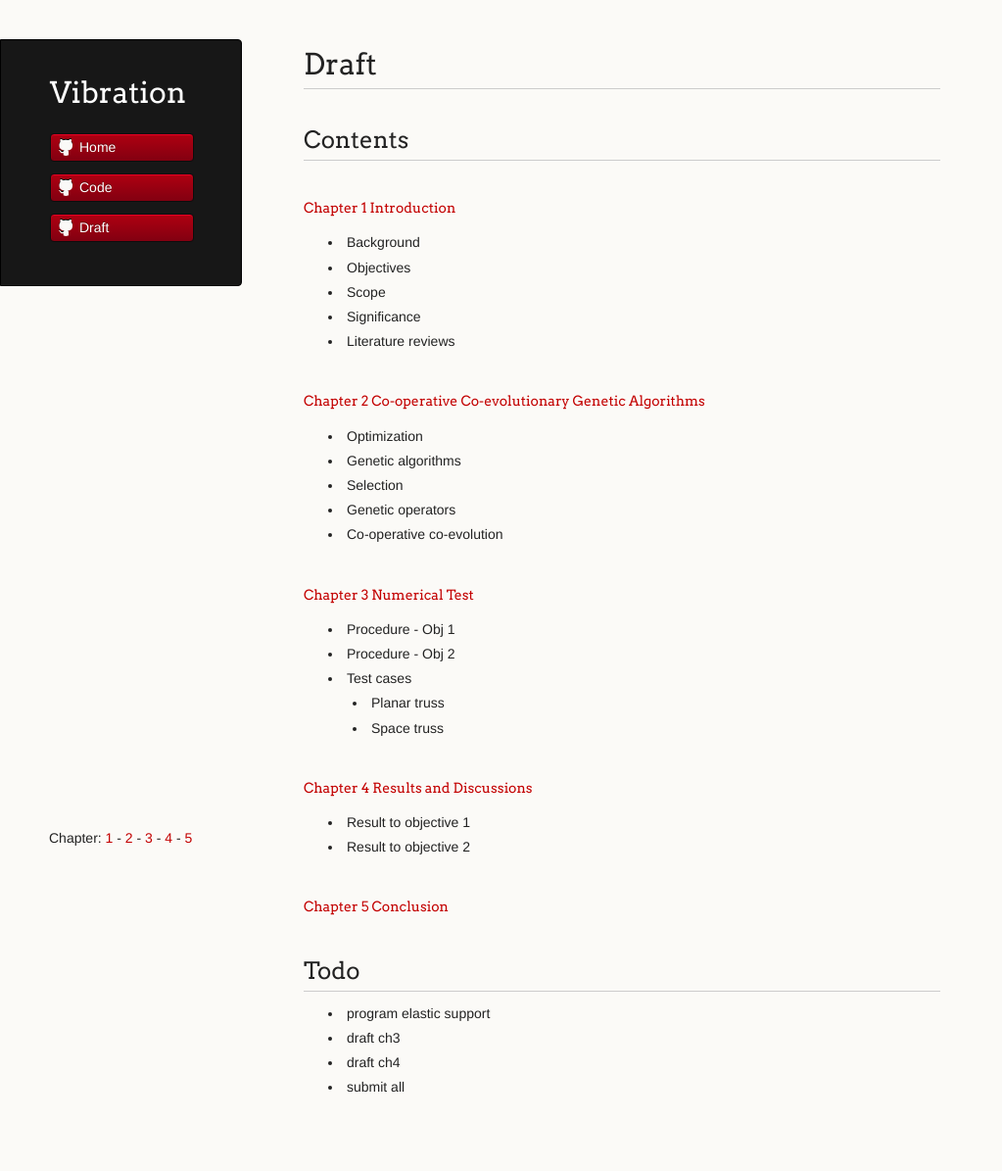
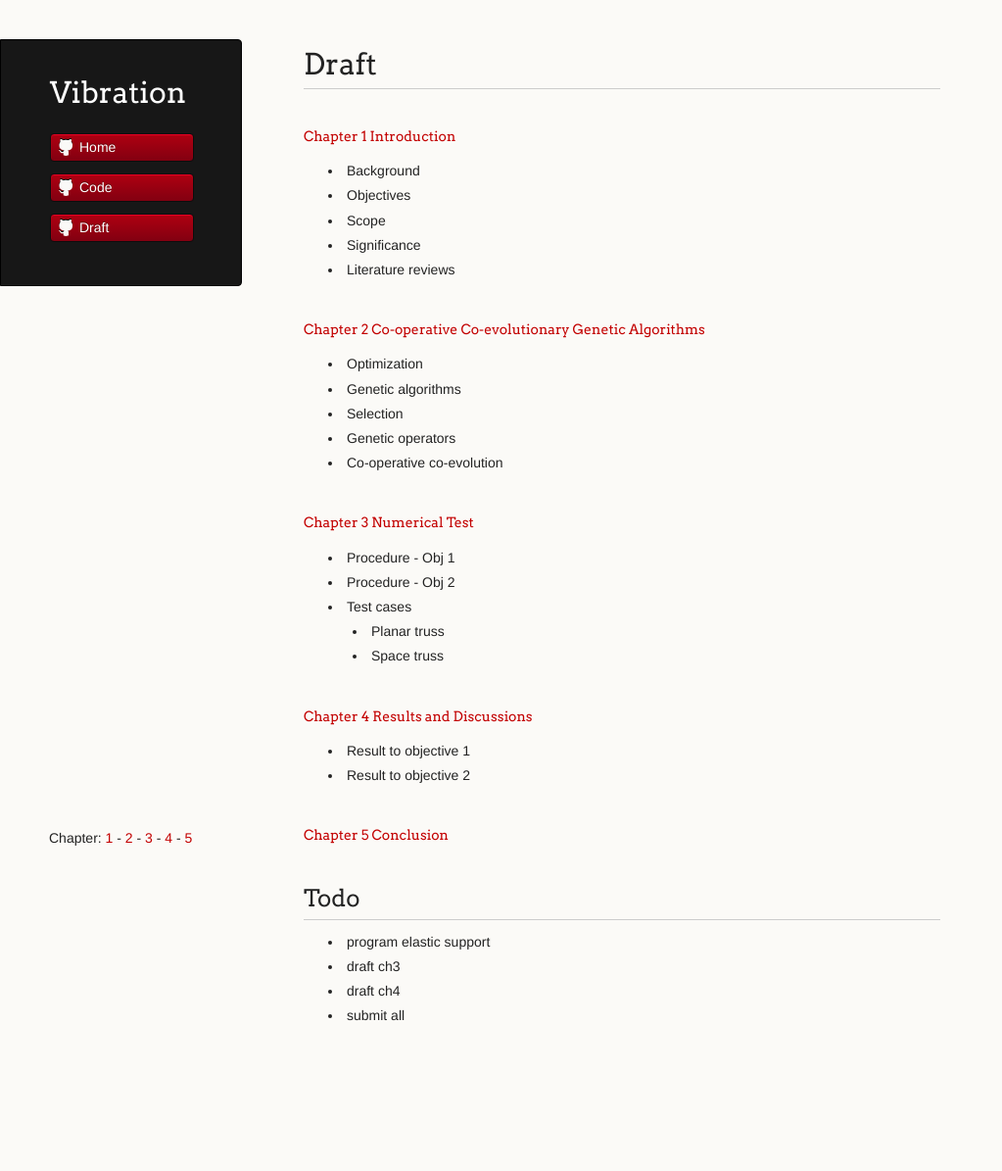
Before and after one commit to vireax/vibration, a Jekyll site: the page built from draft.md, in a window 1280 px wide. Shown: the whole page at 98% size, without its empty margins (0-1023 px from the left). Built offline with Jekyll 4.4.1, drawn with Linux system fonts in a browser that asks for light colours; after the commit the page ends 1121 px from its top, so only the background shows below that.

Commit message:
Update draft.md

```diff
--- a/draft.md
+++ b/draft.md
@@ -2,9 +2,6 @@
 layout: page
 title: Draft
 ---
-
-## Contents ##
-
 
 #### [Chapter 1 Introduction](ch1.html) ####
 
```
